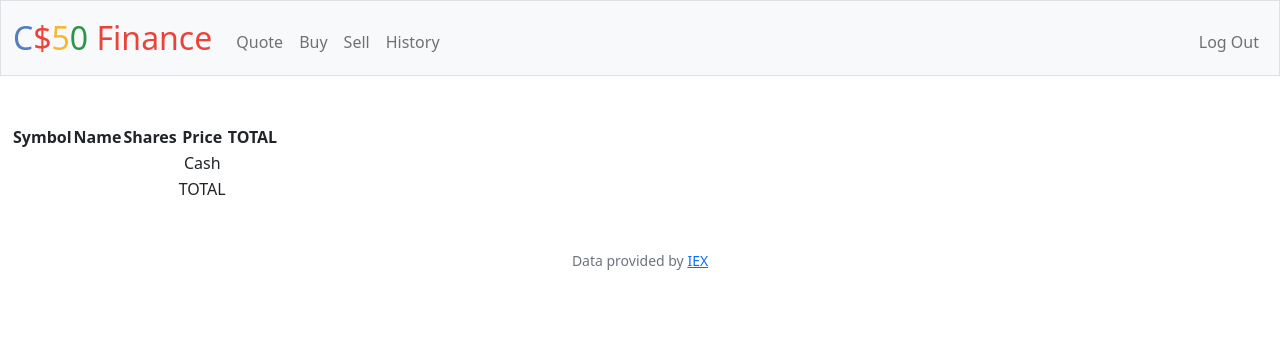
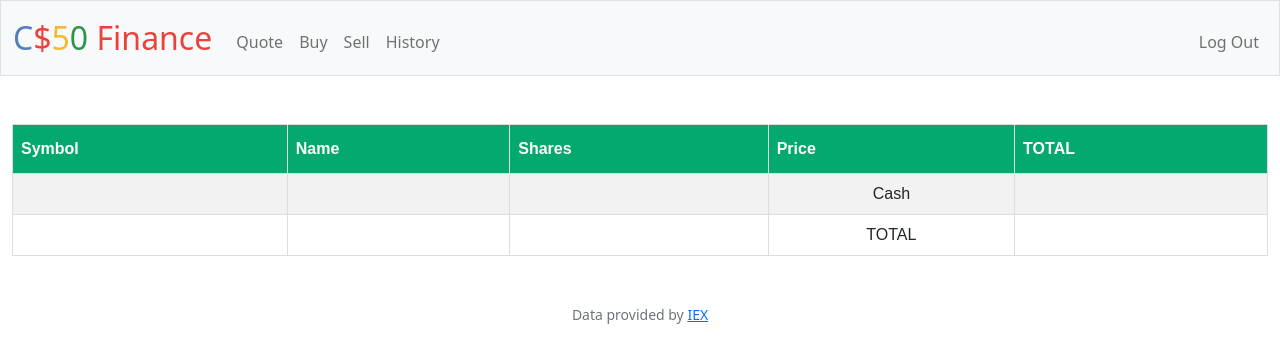
Before and after one commit to Stachu9/CS50-basic, a Flask app: page / in a window 1280 px wide. Shown: the top 363 px of the page. Run offline with Flask 3, Linux system fonts and the light colour scheme; a user stored in the database is signed in; some libraries are stand-ins or nearby versions.

Commit message:
Mon, Oct 9, 2023, 11:34 PM +02:00

```diff
--- a/finance/static/styles.css
+++ b/finance/static/styles.css
@@ -21,3 +21,25 @@ nav .navbar-brand .green
 {
     color: #2e944b;
 }
+#customers {
+    font-family: Arial, Helvetica, sans-serif;
+    border-collapse: collapse;
+    width: 100%;
+  }
+
+  #customers td, #customers th {
+    border: 1px solid #ddd;
+    padding: 8px;
+  }
+
+  #customers tr:nth-child(even){background-color: #f2f2f2;}
+
+  #customers tr:hover {background-color: #ddd;}
+
+  #customers th {
+    padding-top: 12px;
+    padding-bottom: 12px;
+    text-align: left;
+    background-color: #04AA6D;
+    color: white;
+  }
--- a/finance/templates/index.html
+++ b/finance/templates/index.html
@@ -5,7 +5,7 @@
 {% endblock %}
 
 {% block main %}
-    <table>
+    <table id="customers">
         <tr>
             <th>Symbol</th>
             <th>Name</th>
```
